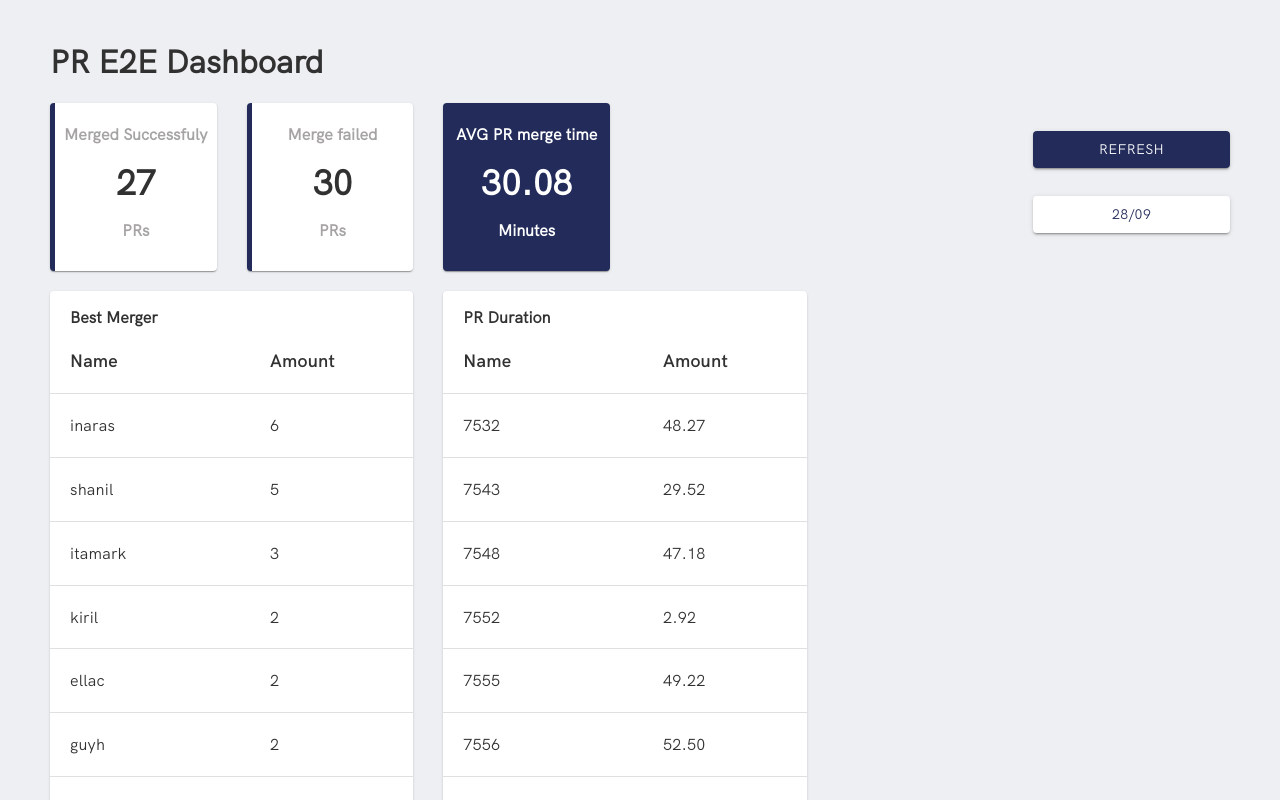
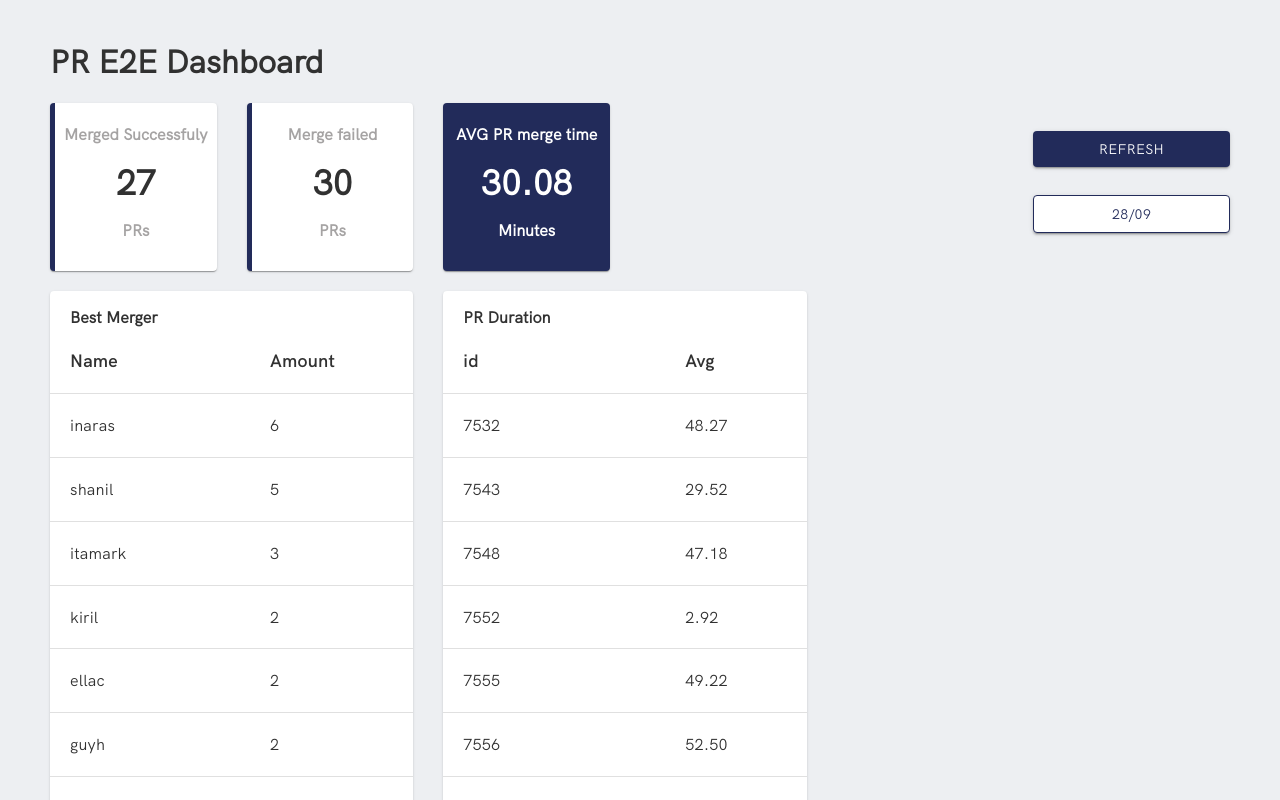
Before and after one commit to gilliC/pr_analytics_dashboard, a React (Create React App) app: page / in a window 1280 px wide. Shown: the top 800 px of the page. Built offline with nearby package versions, Linux system fonts and the light colour scheme.

Commit message:
dynamic columns

```diff
--- a/src/common/table/index.js
+++ b/src/common/table/index.js
@@ -23,7 +23,7 @@ const useStyles = makeStyles({
 
 
 
-export const Table = ({ data, title }) => {
+export const Table = ({ data, title, columns }) => {
   const classes = useStyles();
 
   const rowComponents = data.map(row=> <Row key={row.id} {...row} />);
@@ -33,8 +33,8 @@ export const Table = ({ data, title }) => {
         <TableHead>
           <TableTitle title={title}/>
           <TableRow>
-            <TableCell className={classes.rowHeader}>Name</TableCell>
-            <TableCell className={classes.rowHeader}>Amount</TableCell>
+            <TableCell className={classes.rowHeader}>{columns[0]}</TableCell>
+            <TableCell className={classes.rowHeader}>{columns[1]}</TableCell>
           </TableRow>
         </TableHead>
         <TableBody>{rowComponents}</TableBody>
--- a/src/screens/home/components/buttonsCube/components/pickDateButton.js
+++ b/src/screens/home/components/buttonsCube/components/pickDateButton.js
@@ -11,6 +11,9 @@ const useStyles = makeStyles(theme=>({
     backgroundColor: 'white',
     color: MAIN_BLUE,
     fontFamily: FONT_REG,
+    borderColor: MAIN_BLUE,
+    borderWidth: 1,
+    borderStyle: 'solid',
     [theme.breakpoints.down("sm")]: {
       width: "100%",
       height: "95%",
--- a/src/screens/home/components/tablesRow/components/bestMergerTable.js
+++ b/src/screens/home/components/tablesRow/components/bestMergerTable.js
@@ -23,16 +23,17 @@ const getTableData = () => {
     return null;
   }
   const tableData = convertObjectToTableData(mergersStats);
-  console.log({tableData})
   return orderBy(tableData, 'value', 'desc');
 };
+
+const columns = ["Name", "Amount"];
 
 export const BestMergerTable = (props) => {
   const classes = useStyles();
   const tableData = getTableData();
   return (
     <Grid item md={4} className={classes.tableContainer}>
-      <Table data={tableData} title="Best Merger" />
+      <Table data={tableData} title="Best Merger" columns={columns} />
     </Grid>
   );
 };
--- a/src/screens/home/components/tablesRow/components/prDurationTable.js
+++ b/src/screens/home/components/tablesRow/components/prDurationTable.js
@@ -27,12 +27,14 @@ const getTableData = () => {
   });
 };
 
+const columns = ["id", "Avg"];
+
 export const PrDurationTable = (props) => {
   const classes = useStyles();
   const tableData = getTableData();
   return (
     <Grid item md={4} className={classes.tableContainer}>
-        <Table data={tableData} title="PR Duration" />
+        <Table data={tableData} title="PR Duration" columns={columns} />
     </Grid>
   );
 };
```
